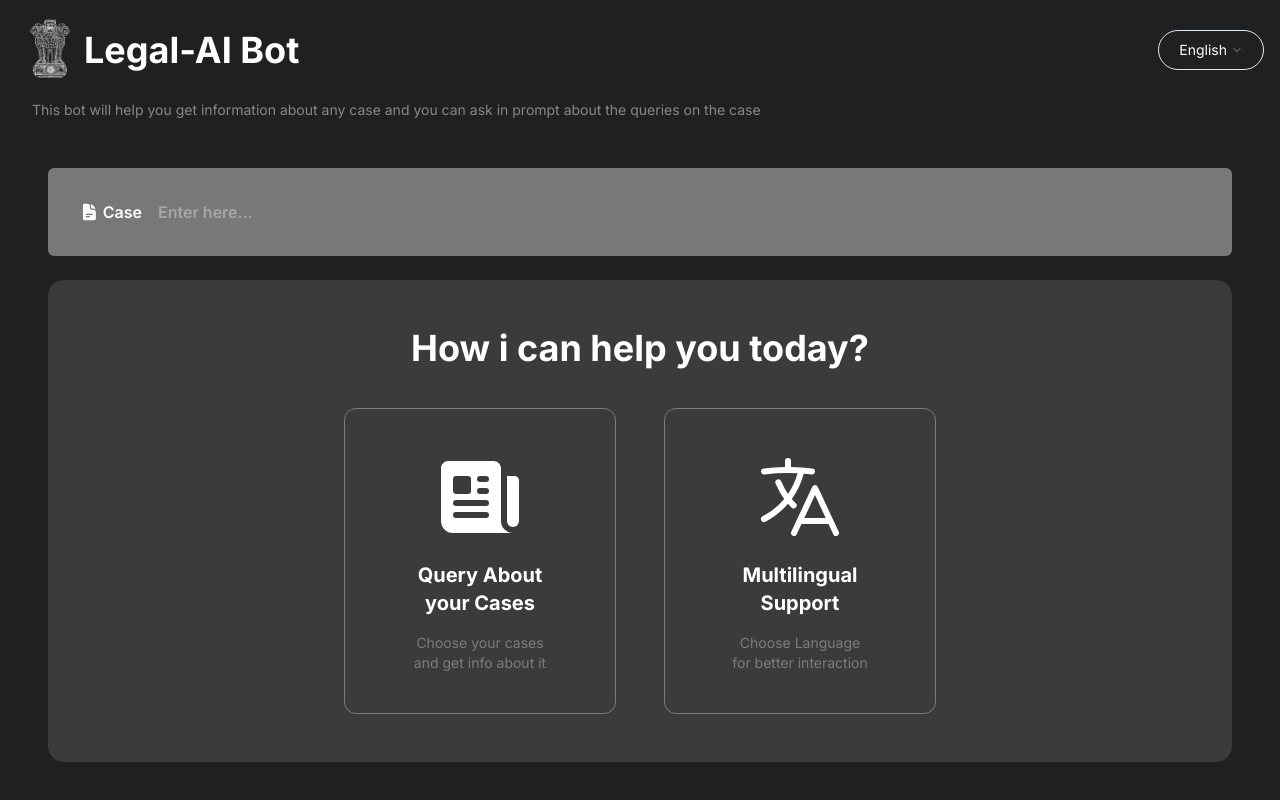
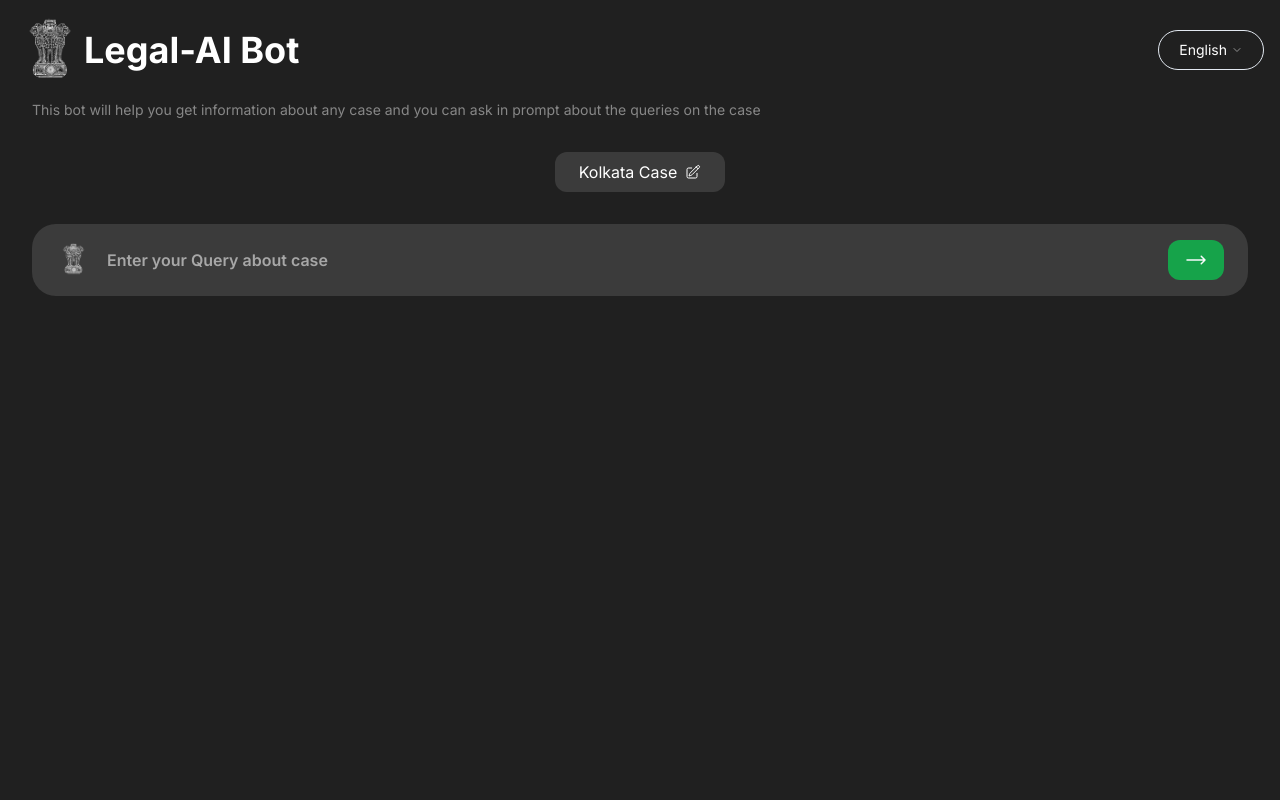
Before and after one commit to aryan-garg0729/LegalAI, a Next.js app in the folder legal-ai-frontend/: page / in a window 1280 px wide. Built offline with nearby package versions, Linux system fonts and the light colour scheme.

Commit message:
Components creation

```diff
--- /dev/null
+++ b/legal-ai-frontend/app/components/Querybar.tsx
@@ -0,0 +1,33 @@
+import { Input } from "@/components/ui/input";
+import { Button } from "@/components/ui/button";
+
+export default function Querybar() {
+  return (
+    <div className="p-8 text-white">
+      <div className="flex items-center bg-[#3B3B3B] px-6 py-4 rounded-3xl">
+        <img src="./emblem-white.png" className="w-[3%]"></img>
+        <Input
+          type="text"
+          placeholder="Enter your Query about case"
+          className="bg-transparent text-white ml-1 font-semibold text-md border-none focus-visible:outline-none focus-visible:ring-offset-0 focus-visible:ring-0 placeholder:text-[#a7a7a7] flex-grow "
+        />
+        <Button className=" bg-green-600 rounded-xl hover:bg-green-700">
+          <svg
+            xmlns="http://www.w3.org/2000/svg"
+            fill="none"
+            viewBox="0 0 24 24"
+            stroke-width="1.5"
+            stroke="currentColor"
+            className="size-6"
+          >
+            <path
+              stroke-linecap="round"
+              stroke-linejoin="round"
+              d="M17.25 8.25 21 12m0 0-3.75 3.75M21 12H3"
+            />
+          </svg>
+        </Button>
+      </div>
+    </div>
+  );
+}
--- /dev/null
+++ b/legal-ai-frontend/app/components/Smallbar.tsx
@@ -0,0 +1,23 @@
+export default function Smallbar() {
+  return (
+    <div className="flex justify-center items-center text-white">
+      <div className="flex justify-center items-center gap-2 rounded-xl px-6 py-2 bg-[#3B3B3B]">
+        <div>Kolkata Case</div>
+        <svg
+          xmlns="http://www.w3.org/2000/svg"
+          fill="none"
+          viewBox="0 0 24 24"
+          stroke-width="1.5"
+          stroke="currentColor"
+          className="size-4"
+        >
+          <path
+            stroke-linecap="round"
+            stroke-linejoin="round"
+            d="m16.862 4.487 1.687-1.688a1.875 1.875 0 1 1 2.652 2.652L10.582 16.07a4.5 4.5 0 0 1-1.897 1.13L6 18l.8-2.685a4.5 4.5 0 0 1 1.13-1.897l8.932-8.931Zm0 0L19.5 7.125M18 14v4.75A2.25 2.25 0 0 1 15.75 21H5.25A2.25 2.25 0 0 1 3 18.75V8.25A2.25 2.25 0 0 1 5.25 6H10"
+          />
+        </svg>
+      </div>
+    </div>
+  );
+}
--- a/legal-ai-frontend/app/page.tsx
+++ b/legal-ai-frontend/app/page.tsx
@@ -2,15 +2,20 @@
 
 import { useState, useEffect, useRef } from "react";
 import Topbar from "./components/Topbar";
+import Smallbar from "./components/Smallbar";
+import Features from "./components/Features";
 import CaseBar from "./components/Casebar";
-import Features from "./components/Features";
+import Querybar from "./components/Querybar";
+import ChatMessage from "./components/ChatMessage";
 
 export default function ChatPage() {
   return (
     <div className="bg-[#202020] h-screen">
       <Topbar />
-      <CaseBar />
-      <Features />
+      <Smallbar />
+      {/* <CaseBar />
+      <Features /> */}
+      <Querybar />
     </div>
   );
 }
```
